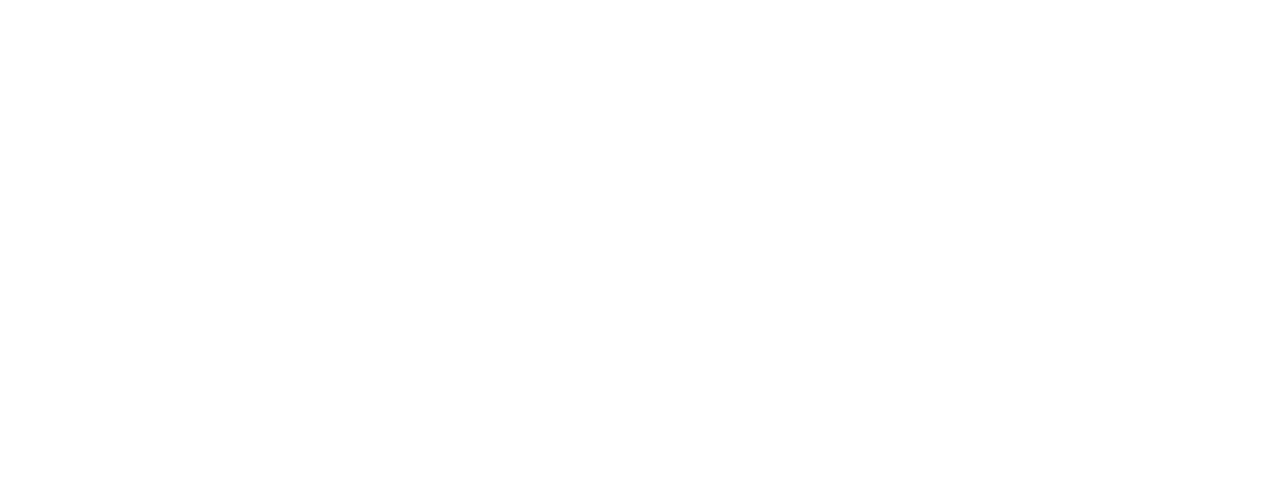
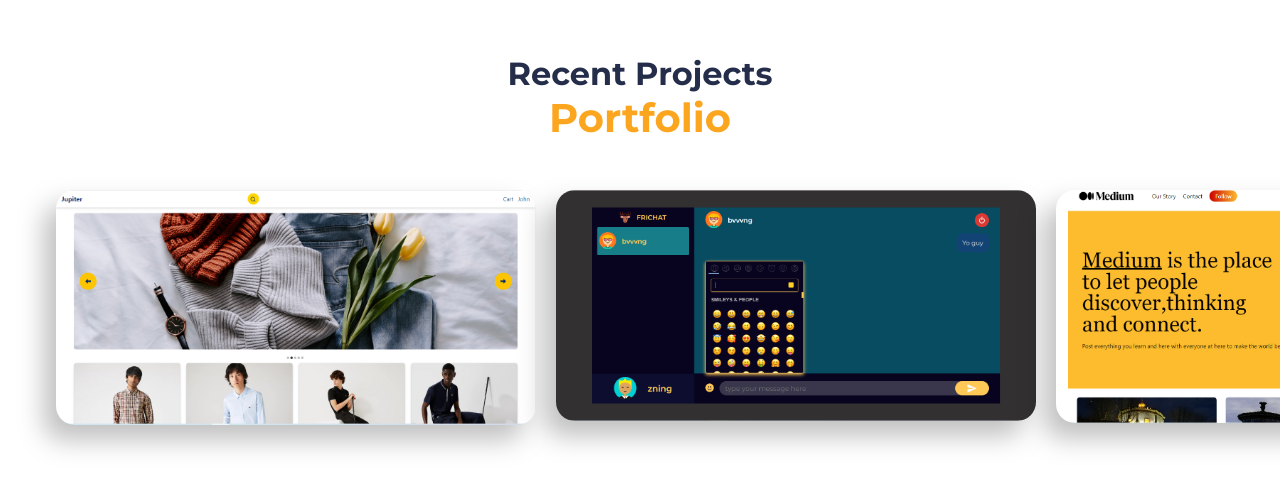
Before and after one commit to zhning1994/ningportfolio, a React (Create React App) app: page / in a window 1280 px wide. Shown: the part 1918-2408 px from the top of the page. Before the commit the page ends 1888 px from the top, so only its background shows below. Built offline with nearby package versions, Linux system fonts and the light colour scheme.

Commit message:
add <Portfolio/> component

```diff
--- a/src/App.js
+++ b/src/App.js
@@ -2,6 +2,7 @@
 import Navbar from './components/Navbar/Navbar';
 import Intro from './components/Intro/Intro';
 import Experiences from './components/Experiences/Experiences';
+import Portfolio from './components/Portfolio/Portfolio';
 
 function App() {
   return (
@@ -9,6 +10,7 @@
       <Navbar />
       <Intro />
       <Experiences />
+      <Portfolio />
     </div>
   );
 }
```
